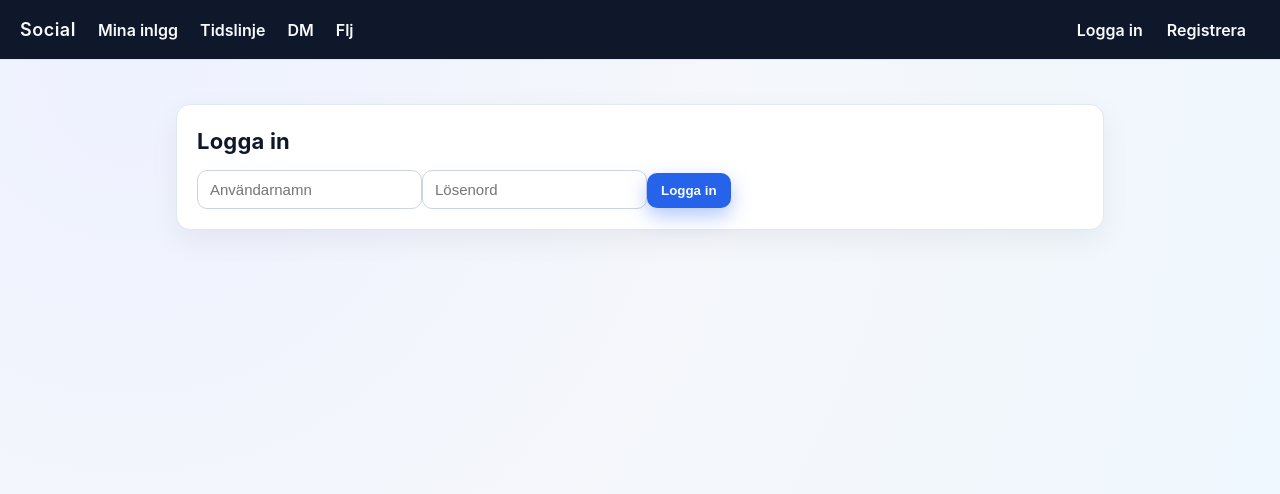
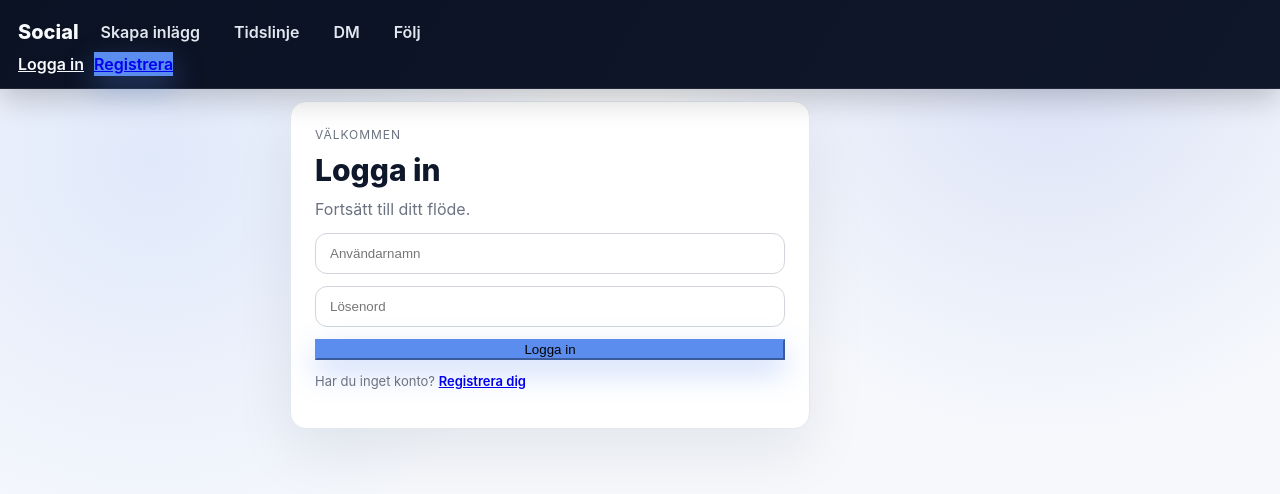
Before and after one commit to Hamsedirie6/TeamInjection, a React (Vite) app in the folder frontend/: page /login in a window 1280 px wide. Shown: the top 494 px of the page. Built offline with nearby package versions, Linux system fonts and the light colour scheme; no server answers.

Commit message:
UI: ny landningslogin, färgstarka kort och omstylade sidor (posts, DM, följ, timeline)

```diff
--- a/frontend/src/App.css
+++ b/frontend/src/App.css
@@ -1,42 +1,39 @@
-.app-shell {
-  min-height: 100vh;
-  background: radial-gradient(circle at 10% 10%, #eef2ff, #f5f7fb 45%, #eef7ff);
-  color: #0f172a;
+:root {
+  --bg: #f6f8fc;
+  --nav: #0f172a;
+  --accent: #5b8def;
+  --accent-strong: #4c6edb;
+  --text: #0f172a;
+  --muted: #6b7280;
+  --border: #e2e8f0;
+  --card-radius: 16px;
+  --shadow: 0 24px 60px rgba(15, 23, 42, 0.08);
 }
 
-main {
-  max-width: 960px;
-  margin: 0 auto;
-  padding: 24px 16px 64px;
+body,
+.app-shell {
+  background: radial-gradient(circle at 12% 20%, rgba(91, 141, 239, 0.14), transparent 32%),
+    radial-gradient(circle at 82% 6%, rgba(76, 110, 219, 0.16), transparent 30%),
+    var(--bg);
+  min-height: 100vh;
+  color: var(--text);
 }
 
-.nav {
-  display: flex;
-  justify-content: space-between;
-  align-items: center;
-  padding: 16px 20px;
-  border-bottom: 1px solid #e2e8f0;
-  background: #0f172a;
-  color: #f8fafc;
+main.container {
+  max-width: 1100px;
 }
 
-.nav a {
-  color: #f8fafc;
-  text-decoration: none;
-  margin-right: 14px;
-  font-weight: 600;
+.app-navbar {
+  background: linear-gradient(120deg, #0b1224 0%, var(--nav) 100%);
+  padding: 12px 18px;
+  border-bottom: 1px solid rgba(255, 255, 255, 0.08);
+  box-shadow: 0 10px 30px rgba(0, 0, 0, 0.2);
+  position: sticky;
+  top: 0;
+  z-index: 20;
 }
 
-.nav a:hover {
-  text-decoration: underline;
-}
-
-.nav-left {
-  display: flex;
-  align-items: center;
-  gap: 8px;
-}
-
+.nav-left,
 .nav-right {
   display: flex;
   align-items: center;
@@ -44,37 +41,51 @@ main {
 }
 
 .brand {
-  margin-right: 18px;
-  font-size: 18px;
-  letter-spacing: 0.5px;
+  font-size: 20px;
+  font-weight: 800;
+  color: #f8fafc;
+  text-decoration: none;
+}
+
+.nav-link {
+  color: #e2e8f0;
+  text-decoration: none;
+  padding: 8px 12px;
+  border-radius: 999px;
+  transition: background 0.2s ease, color 0.2s ease;
+}
+
+.nav-link:hover {
+  background: rgba(255, 255, 255, 0.08);
+  color: #fff;
+}
+
+.nav-link.active {
+  background: rgba(91, 141, 239, 0.25);
+  color: #fff;
 }
 
 .user-chip {
-  background: #1e293b;
-  padding: 6px 10px;
-  border-radius: 12px;
+  background: rgba(91, 141, 239, 0.2);
+  border: 1px solid rgba(91, 141, 239, 0.5);
+  color: #e0eaff;
+  padding: 6px 12px;
+  border-radius: 999px;
+  font-weight: 700;
 }
 
 .card {
+  border-radius: var(--card-radius);
+  box-shadow: var(--shadow);
+  border: 1px solid var(--border);
   background: #ffffff;
-  border: 1px solid #e2e8f0;
-  box-shadow: 0 10px 30px rgba(15, 23, 42, 0.06);
-  border-radius: 14px;
   padding: 20px;
-  margin-top: 20px;
-}
-
-.card h1 {
-  margin: 0 0 12px 0;
-  font-size: 22px;
-  letter-spacing: 0.2px;
+  backdrop-filter: blur(6px);
 }
 
 .card-header {
-  display: flex;
-  align-items: center;
-  justify-content: space-between;
-  gap: 12px;
+  border-bottom: none;
+  padding-bottom: 0;
 }
 
 .eyebrow {
@@ -82,13 +93,13 @@ main {
   letter-spacing: 0.08em;
   font-size: 12px;
   margin: 0;
-  color: #475569;
+  color: var(--muted);
 }
 
 .stack {
   display: flex;
   flex-direction: column;
-  gap: 8px;
+  gap: 12px;
   margin-bottom: 12px;
 }
 
@@ -101,46 +112,16 @@ main {
   justify-content: flex-end;
 }
 
-input {
-  padding: 10px 12px;
-  border-radius: 10px;
-  border: 1px solid #cbd5e1;
-  font-size: 15px;
+input,
+textarea {
+  border-radius: 12px !important;
+  border: 1px solid #d1d5db;
+  padding: 12px 14px;
+  width: 100%;
 }
 
 textarea {
-  padding: 12px;
-  border-radius: 12px;
-  border: 1px solid #cbd5e1;
-  font-size: 15px;
   resize: vertical;
-}
-
-button {
-  border: none;
-  border-radius: 10px;
-  padding: 10px 14px;
-  background: #2563eb;
-  color: #f8fafc;
-  font-weight: 700;
-  cursor: pointer;
-  box-shadow: 0 8px 20px rgba(37, 99, 235, 0.35);
-}
-
-button:disabled {
-  background: #94a3b8;
-  box-shadow: none;
-  cursor: not-allowed;
-}
-
-.error {
-  color: #dc2626;
-  font-weight: 600;
-}
-
-.success {
-  color: #16a34a;
-  font-weight: 600;
 }
 
 .list {
@@ -149,22 +130,32 @@ button:disabled {
   margin: 12px 0 0 0;
   display: flex;
   flex-direction: column;
-  gap: 10px;
+  gap: 12px;
 }
 
 .list-item {
   display: flex;
   gap: 12px;
   align-items: center;
-  padding: 12px;
-  border: 1px solid #e2e8f0;
-  border-radius: 12px;
-  background: #f8fafc;
+  padding: 14px;
+  border: 1px solid var(--border);
+  border-radius: 14px;
+  background: #ffffff;
 }
 
 .list-item.column {
   flex-direction: column;
   align-items: flex-start;
+}
+
+.list-item.clickable {
+  cursor: pointer;
+  transition: background 0.2s ease, border-color 0.2s ease;
+}
+
+.list-item.clickable:hover {
+  background: #f8fafc;
+  border-color: #cbd5e1;
 }
 
 .list-top {
@@ -176,19 +167,20 @@ button:disabled {
 }
 
 .pill {
-  padding: 6px 10px;
-  border-radius: 12px;
-  background: #e0e7ff;
-  color: #1d4ed8;
+  padding: 8px 12px;
+  border-radius: 999px;
+  background: #eef2ff;
+  color: #4338ca;
   font-weight: 700;
+  letter-spacing: 0.1px;
 }
 
 .composer {
   margin: 12px 0 18px;
   background: #f8fafc;
   border: 1px solid #e2e8f0;
-  border-radius: 12px;
-  padding: 12px;
+  border-radius: 14px;
+  padding: 14px;
 }
 
 .post-message {
@@ -205,12 +197,13 @@ button:disabled {
 
 .user-card {
   border: 1px solid #e2e8f0;
-  background: #f8fafc;
+  background: #ffffff;
   border-radius: 12px;
   padding: 12px;
   display: flex;
   flex-direction: column;
   gap: 8px;
+  box-shadow: 0 12px 30px rgba(15, 23, 42, 0.06);
 }
 
 .username {
@@ -220,6 +213,140 @@ button:disabled {
 
 .muted {
   margin: 0;
-  color: #64748b;
+  color: var(--muted);
   font-size: 13px;
 }
+
+.grid.two-cols {
+  display: grid;
+  grid-template-columns: repeat(auto-fit, minmax(320px, 1fr));
+}
+
+.gap {
+  gap: 16px;
+}
+
+.btn-primary {
+  background: var(--accent);
+  border-color: var(--accent);
+  box-shadow: 0 12px 30px rgba(91, 141, 239, 0.35);
+}
+
+.btn-primary:hover {
+  background: var(--accent-strong);
+  border-color: var(--accent-strong);
+}
+
+.btn-outline-light {
+  border-color: rgba(255, 255, 255, 0.5);
+  color: #f8fafc;
+}
+
+.btn-outline-light:hover {
+  background: rgba(255, 255, 255, 0.12);
+  color: #fff;
+}
+
+.btn-outline-secondary {
+  border-color: #cbd5e1;
+}
+
+.btn-outline-secondary:hover {
+  background: #e5e7eb;
+}
+
+.btn-outline-danger {
+  border-color: #ef4444;
+  color: #b91c1c;
+}
+
+.btn-outline-danger:hover {
+  background: #fee2e2;
+  color: #991b1b;
+}
+
+.page {
+  display: flex;
+  flex-direction: column;
+  gap: 18px;
+  padding: 12px 0 32px;
+}
+
+.page-header {
+  display: flex;
+  align-items: flex-start;
+  justify-content: space-between;
+  gap: 12px;
+}
+
+.page-title {
+  font-size: 30px;
+  margin: 4px 0;
+  font-weight: 800;
+}
+
+.page-subtitle {
+  margin: 0;
+  color: var(--muted);
+}
+
+.pill.subtle {
+  background: rgba(91, 141, 239, 0.12);
+  color: #0f172a;
+}
+
+.composer-card {
+  border: 1px solid rgba(91, 141, 239, 0.18);
+  background: linear-gradient(180deg, #ffffff 0%, #f8fbff 100%);
+}
+
+.auth-page {
+  max-width: 520px;
+  margin: 0 auto;
+}
+
+.auth-card {
+  padding: 24px;
+}
+
+.feed-card .list {
+  margin: 0;
+}
+
+.post-card-item {
+  border: 1px solid #e5e7eb;
+  box-shadow: 0 10px 26px rgba(15, 23, 42, 0.05);
+}
+
+.card-title {
+  margin: 0;
+  font-weight: 700;
+}
+
+.card-body {
+  padding-top: 12px;
+}
+
+.search-input {
+  max-width: 260px;
+  background: #ffffff;
+}
+
+.dm-page .list-item {
+  align-items: flex-start;
+}
+
+.section-heading {
+  display: flex;
+  align-items: center;
+  justify-content: space-between;
+}
+
+.badge-soft {
+  background: rgba(91, 141, 239, 0.15);
+  color: #0f172a;
+  padding: 4px 10px;
+  border-radius: 999px;
+  font-weight: 700;
+  border: 1px solid rgba(91, 141, 239, 0.3);
+}
--- a/frontend/src/App.tsx
+++ b/frontend/src/App.tsx
@@ -13,9 +13,10 @@ function App() {
     <BrowserRouter>
       <div className="app-shell">
         <Navbar />
-        <main>
+        <main className="container py-4">
           <Routes>
-            <Route path="/" element={<Posts />} />
+            <Route path="/" element={<Login />} />
+            <Route path="/posts" element={<Posts />} />
             <Route path="/timeline" element={<Timeline />} />
             <Route path="/login" element={<Login />} />
             <Route path="/register" element={<Register />} />
--- a/frontend/src/components/Navbar.tsx
+++ b/frontend/src/components/Navbar.tsx
@@ -1,4 +1,4 @@
-import { Link, useNavigate } from "react-router-dom";
+import { NavLink, useNavigate } from "react-router-dom";
 
 export default function Navbar() {
   const navigate = useNavigate();
@@ -12,26 +12,40 @@ export default function Navbar() {
   };
 
   return (
-    <nav className="nav">
+    <nav className="nav app-navbar">
       <div className="nav-left">
-        <Link to="/" className="brand">
+        <NavLink to="/" className="brand">
           Social
-        </Link>
-        <Link to="/">Mina inlgg</Link>
-        <Link to="/timeline">Tidslinje</Link>
-        <Link to="/dm">DM</Link>
-        <Link to="/follow">Flj</Link>
+        </NavLink>
+        <NavLink to="/posts" className={({ isActive }) => `nav-link ${isActive ? "active" : ""}`}>
+          Skapa inlägg
+        </NavLink>
+        <NavLink to="/timeline" className={({ isActive }) => `nav-link ${isActive ? "active" : ""}`}>
+          Tidslinje
+        </NavLink>
+        <NavLink to="/dm" className={({ isActive }) => `nav-link ${isActive ? "active" : ""}`}>
+          DM
+        </NavLink>
+        <NavLink to="/follow" className={({ isActive }) => `nav-link ${isActive ? "active" : ""}`}>
+          Följ
+        </NavLink>
       </div>
       <div className="nav-right">
         {username ? (
           <>
             <span className="user-chip">{username}</span>
-            <button onClick={handleLogout}>Logga ut</button>
+            <button className="btn btn-outline-light btn-sm" onClick={handleLogout}>
+              Logga ut
+            </button>
           </>
         ) : (
           <>
-            <Link to="/login">Logga in</Link>
-            <Link to="/register">Registrera</Link>
+            <NavLink to="/login" className="btn btn-outline-light btn-sm">
+              Logga in
+            </NavLink>
+            <NavLink to="/register" className="btn btn-primary btn-sm">
+              Registrera
+            </NavLink>
           </>
         )}
       </div>
--- a/frontend/src/pages/Login.tsx
+++ b/frontend/src/pages/Login.tsx
@@ -17,7 +17,7 @@ export default function Login() {
       localStorage.setItem("jwt", res.data.token);
       localStorage.setItem("username", res.data.username);
       localStorage.setItem("userId", String(res.data.userId));
-      navigate("/");
+      navigate("/posts");
     } catch (err: any) {
       const message =
         err.response?.data?.error ||
@@ -31,9 +31,17 @@ export default function Login() {
   };
 
   return (
-    <div className="card">
-      <h1>Logga in</h1>
-      {error && <p className="error">{error}</p>}
+    <section className="page auth-page">
+      <div className="card auth-card">
+        <div className="card-header">
+          <div>
+            <p className="eyebrow">Välkommen</p>
+            <h1 className="page-title">Logga in</h1>
+            <p className="page-subtitle">Fortsätt till ditt flöde.</p>
+          </div>
+        </div>
+        <div className="card-body stack">
+          {error && <p className="text-danger fw-semibold">{error}</p>}
           <input
             placeholder="Användarnamn"
             value={username}
@@ -47,9 +55,17 @@ export default function Login() {
             onChange={(e) => setPassword(e.target.value)}
             autoComplete="current-password"
           />
-      <button onClick={login} disabled={loading}>
+          <button className="btn btn-primary" onClick={login} disabled={loading}>
             {loading ? "Loggar in..." : "Logga in"}
           </button>
+          <p className="muted text-center mb-0">
+            Har du inget konto?{" "}
+            <a className="link" href="/register">
+              Registrera dig
+            </a>
+          </p>
         </div>
+      </div>
+    </section>
   );
 }
--- a/frontend/src/pages/Register.tsx
+++ b/frontend/src/pages/Register.tsx
@@ -1,37 +1,44 @@
 import { useState } from "react";
+import { useNavigate } from "react-router-dom";
 import api from "../api/api";
 
 export default function Register() {
+  const navigate = useNavigate();
   const [username, setUsername] = useState("");
   const [password, setPassword] = useState("");
-  const [message, setMessage] = useState("");
   const [error, setError] = useState("");
   const [loading, setLoading] = useState(false);
 
   const register = async () => {
-    setMessage("");
     setError("");
     setLoading(true);
     try {
       await api.post("/user/create", { username, password });
-      setMessage("Konto skapat! Du kan nu logga in.");
+      navigate("/login");
     } catch (err: any) {
-      const msg =
+      const message =
         err.response?.data?.error ||
         err.response?.data?.message ||
         err.message ||
         "Registrering misslyckades";
-      setError(msg);
+      setError(message);
     } finally {
       setLoading(false);
     }
   };
 
   return (
-    <div className="card">
-      <h1>Skapa konto</h1>
-      {error && <p className="error">{error}</p>}
-      {message && <p className="success">{message}</p>}
+    <section className="page auth-page">
+      <div className="card auth-card">
+        <div className="card-header">
+          <div>
+            <p className="eyebrow">Ny här?</p>
+            <h1 className="page-title">Registrera dig</h1>
+            <p className="page-subtitle">Skapa ett konto och börja dela.</p>
+          </div>
+        </div>
+        <div className="card-body stack">
+          {error && <p className="text-danger fw-semibold">{error}</p>}
           <input
             placeholder="Användarnamn"
             value={username}
@@ -45,9 +52,17 @@ export default function Register() {
             onChange={(e) => setPassword(e.target.value)}
             autoComplete="new-password"
           />
-      <button onClick={register} disabled={loading}>
+          <button className="btn btn-primary" onClick={register} disabled={loading}>
             {loading ? "Registrerar..." : "Registrera"}
           </button>
+          <p className="muted text-center mb-0">
+            Har du redan ett konto?{" "}
+            <a className="link" href="/login">
+              Logga in
+            </a>
+          </p>
         </div>
+      </div>
+    </section>
   );
 }
```
Also changed, not shown: frontend/src/pages/DirectMessages.tsx (+31 -8 lines), frontend/src/pages/Follow.tsx (+30 -11 lines), frontend/src/pages/Posts.tsx (+34 -15 lines), frontend/src/pages/Timeline.tsx (+19 -10 lines). Lines whose indentation alone changed are shown as unchanged.
